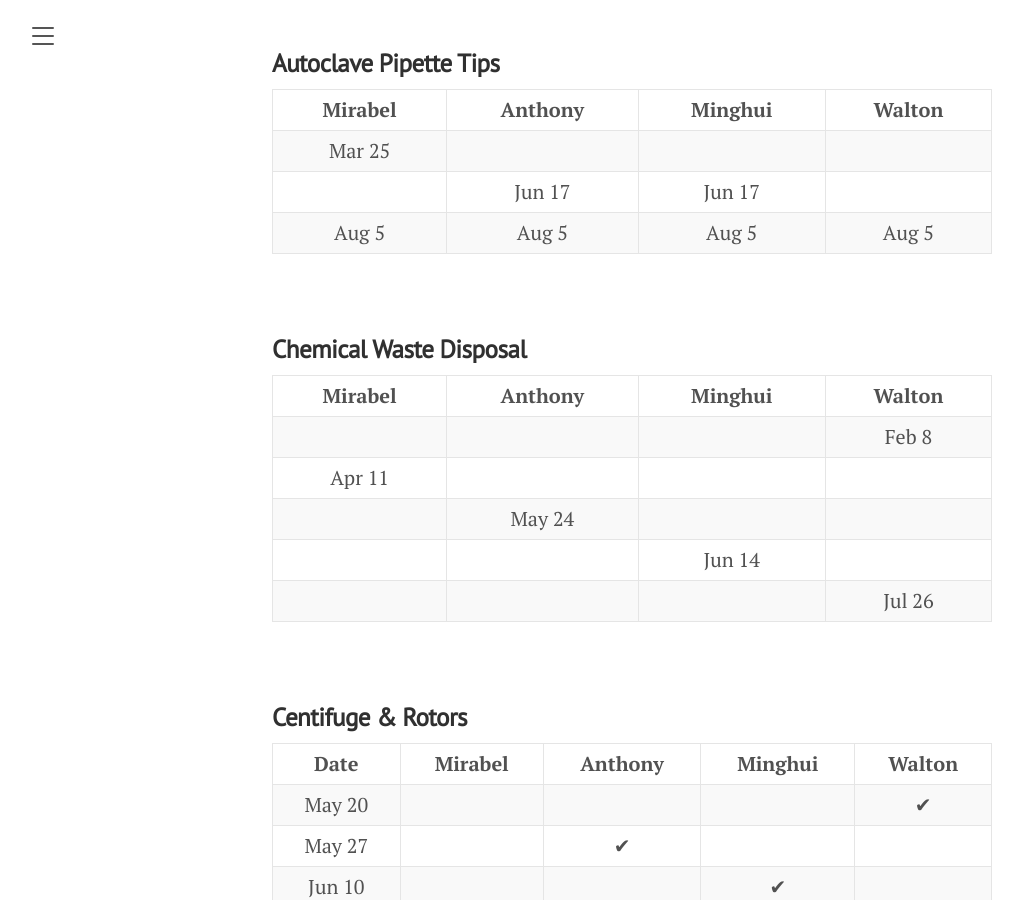
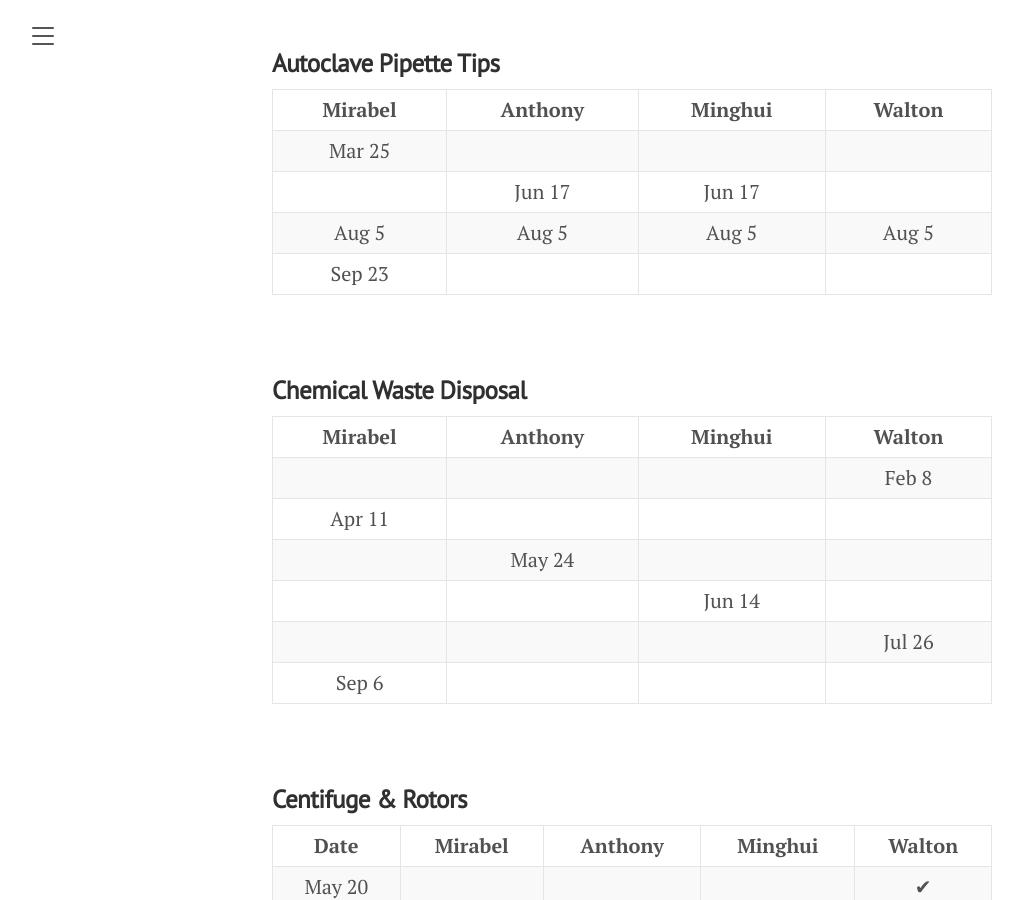
Before and after one commit to horsmanlab/horsmanlab.github.io, a Jekyll site: the page built from duties.md, in a window 1280 px wide and 900 px high, scrolled down 2692 px. Shown: the whole window, without its empty margins (8-1031 px from the left). Built offline with Jekyll 4.4.1, drawn with Linux system fonts in a browser that asks for light colours.

Commit message:
Sept 23 update

```diff
--- a/duties.md
+++ b/duties.md
@@ -216,6 +216,12 @@ title: Duties
       <td align="center">Aug 5</td>
       <td align="center">Aug 5</td>
     </tr>
+    <tr>
+      <td align="center">Sep 23</td>
+      <td align="center"></td>
+      <td align="center"></td>
+      <td align="center"></td>
+    </tr>
     </tbody>
   </table>
 <br/>
@@ -262,6 +268,12 @@ title: Duties
       <td align="center"></td>
       <td align="center"></td>
       <td align="center">Jul 26</td>
+    </tr>
+    <tr>
+      <td align="center">Sep 6</td>
+      <td align="center"></td>
+      <td align="center"></td>
+      <td align="center"></td>
     </tr>
     </tbody>
   </table>
```
Also changed, not shown: 3 other files.
